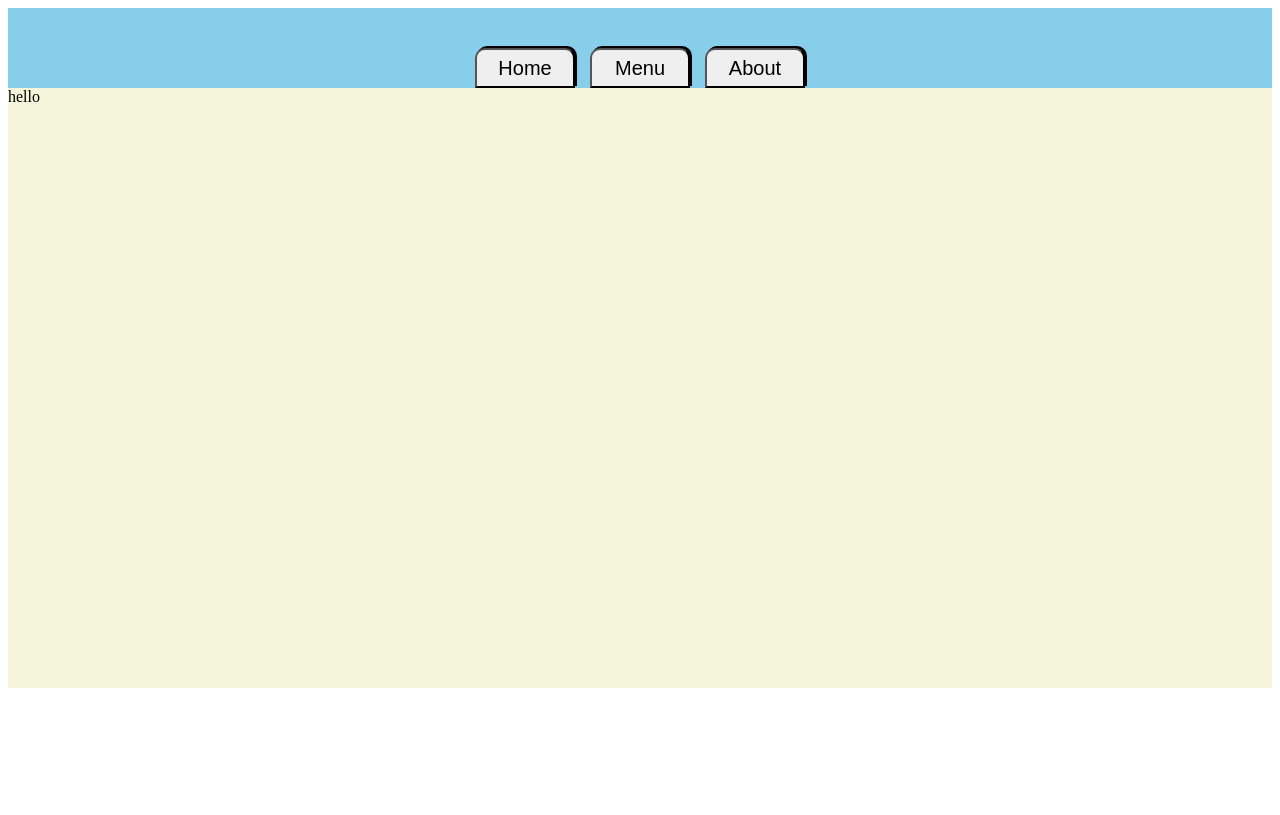
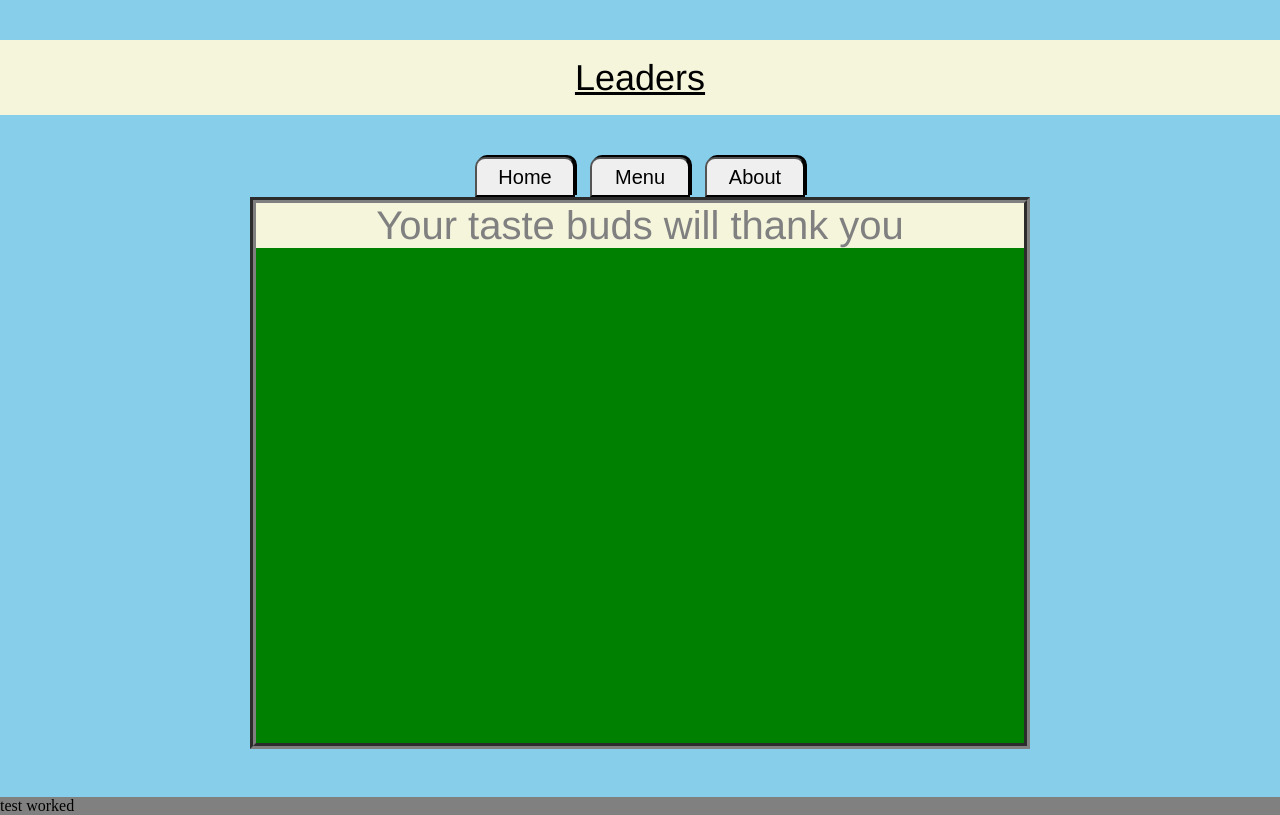
Before and after one commit to leadgfl13/restaurant_page, a website built with webpack: page dist/index.html in a window 1280 px wide. Built offline with nearby package versions, Linux system fonts and the light colour scheme.

Commit message:
Add functions to display html elements on page

```diff
--- a/src/hometab.js
+++ b/src/hometab.js
@@ -1,19 +1,43 @@
+
 const hello = ()=>{
     let hometab = document.getElementById('hometab')
 
     alert("This is a test, it worked!")
 }
 
+function makeHeader(){
+    let head = document.getElementById('head')
+    let header = document.createElement('div')
+    header.setAttribute('id','header')
+    head.prepend(header)
+    header.innerHTML = 'Leaders'
+}
+function addDiv(){
+    let contentarea = document.getElementById('content')
+    let thing = document.createElement('div')
+    thing.setAttribute('id', 'thing')
+    contentarea.append(thing)
+    thing.innerHTML = 'test worked'
+}
+
+
 
 const rendermain =()=>{
     let contentarea = document.getElementById('content')
     let testarea = document.createElement('div')
     testarea.setAttribute('id','mainarea')
-    testarea.innerHTML= 'hello'
-
     contentarea.append(testarea)
+    let blank = document.createElement('div')
+    blank.setAttribute('id','blankarea')
+    testarea.append(blank)
+    makeHeader()
+    addDiv()
+    let square1 = document.createElement('div')
+    square1.setAttribute('id','greeting')
+    square1.innerHTML = 'Your taste buds will thank you'
+    blankarea.append(square1)
 
 }
 
 
-export {hello, rendermain};
+export {hello, rendermain,};
--- a/src/index.js
+++ b/src/index.js
@@ -1,6 +1,10 @@
 import './style.css';
 import { rendermain } from './hometab.js';
 import {hello} from './hometab.js';
+import { addDiv } from './hometab.js';
+import { addID } from './hometab.js';
+
+
 
 
  let poop = document.getElementById('hometab')
--- a/src/style.css
+++ b/src/style.css
@@ -1,3 +1,8 @@
+body{
+    margin:0px;
+    background-color:skyblue;
+}
+
 #home{
     color:purple;
     font-size:20px;
@@ -5,17 +10,28 @@
 
 nav{
     display:flex;
-    align-items:end;
+    align-items:flex-end;
     justify-content:center;
+    margin-top:2px;
     gap:15px;
-    position:absoulte;
-    top:15%;
     width:100%;
     height:80px;
     background-color:skyblue;
 
 }
-
+#header{
+    margin-top:40px;
+    display:flex;
+    justify-content:center;
+    align-items:center;
+    height:75px;
+    width:100%;
+    margin-bottom:0px;
+    background-color:beige;
+    font-family:'Franklin Gothic Medium', 'Arial Narrow', Arial, sans-serif;
+    font-size:36px;
+    text-decoration: underline;
+}
 .nav-button{
     height:40px;
     width:100px;
@@ -27,10 +43,33 @@ nav{
 #mainarea{
     height:600px;
     width:100%;
-    background-color:beige;
+    background-color:skyblue;
 }
 
 #content{
     display:flex;
     flex-direction:column;
 }
+
+#blankarea{
+    margin-top:0px;
+    background-color:green;
+    height:90%;
+    width:60%;
+    margin:auto;
+    border:6px groove gray;
+}
+
+#thing{
+    background-color:gray;
+}
+
+#greeting{
+    display:flex;
+    background-color:beige;
+    font-family: 'Franklin Gothic Medium', 'Arial Narrow', Arial, sans-serif;
+    font-size:40px;
+    color:gray;
+    justify-content:center;
+    align-items:center;
+}
```
Also changed, not shown: dist/bundle.js, dist/index.html.
